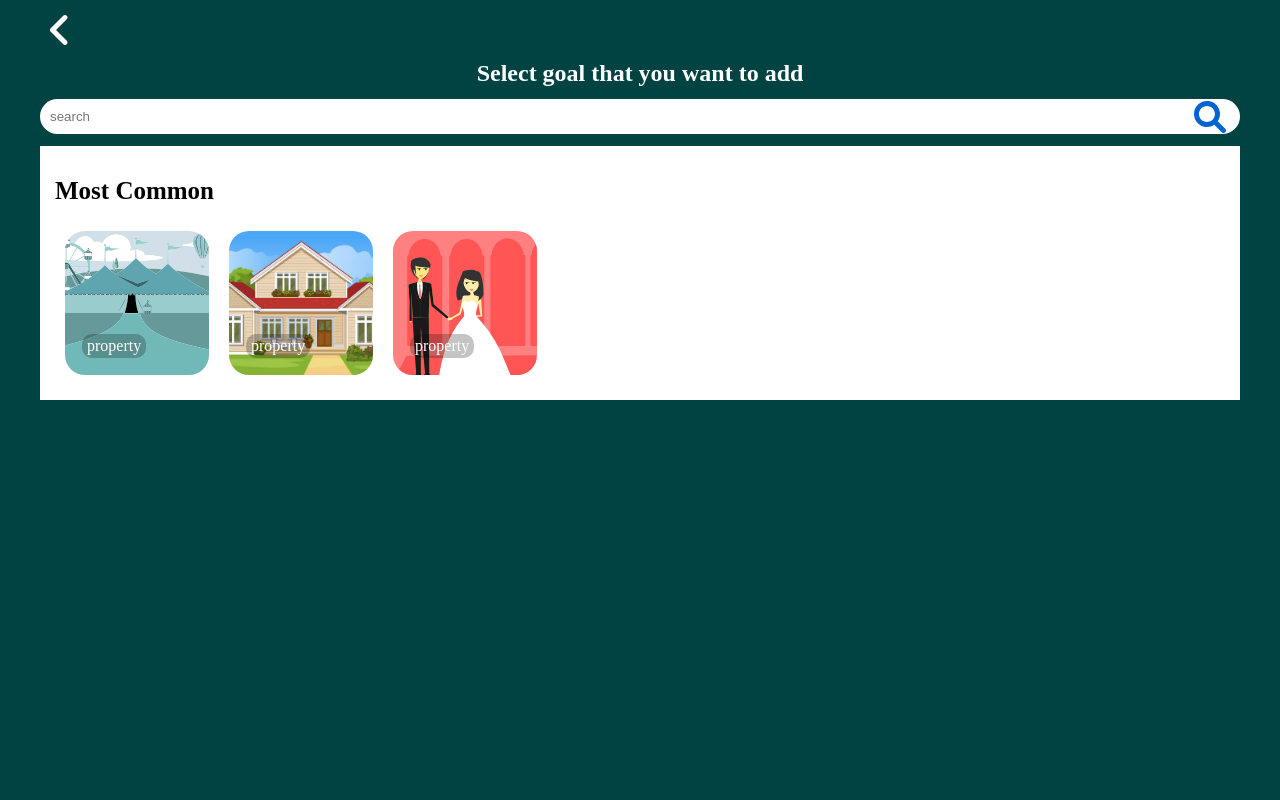
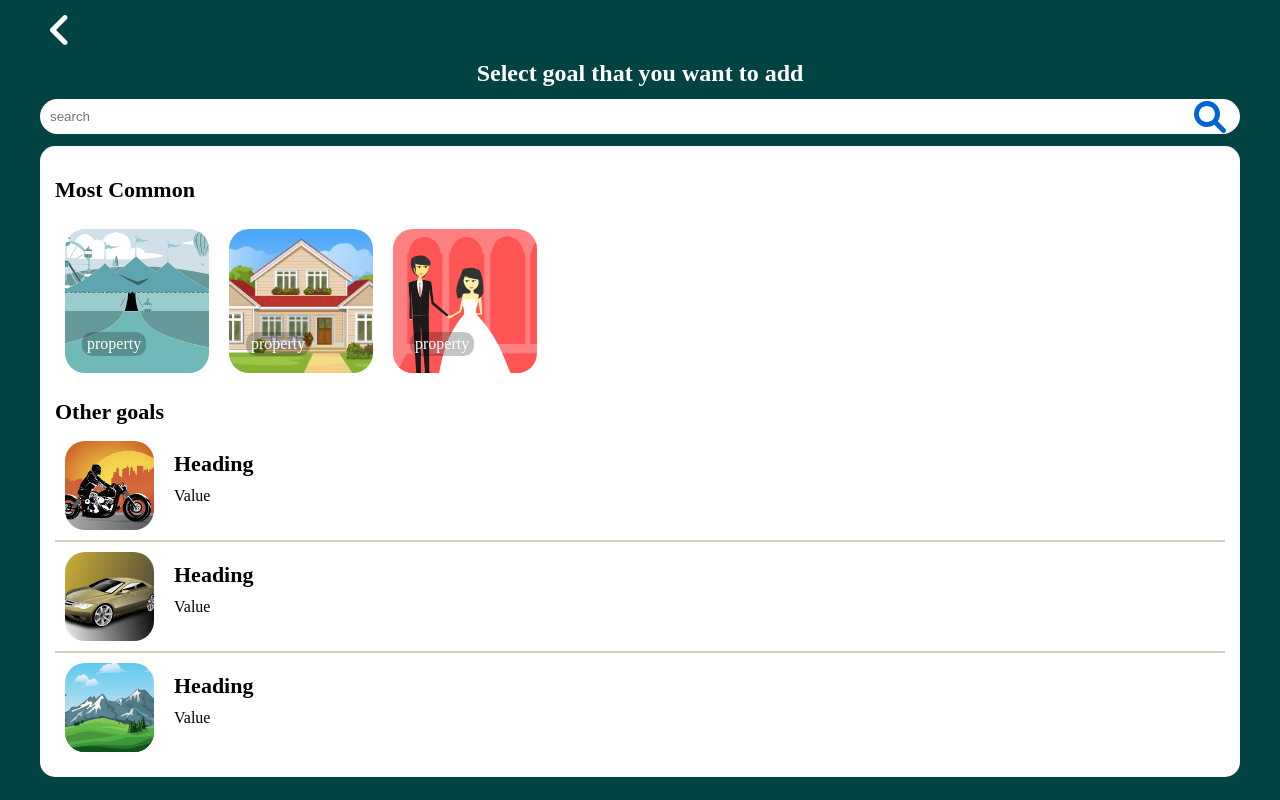
Before and after one commit to Sanjana-027/Track-Your-Budget, an Angular app: page / in a window 1280 px wide. Built offline with nearby package versions, Linux system fonts and the light colour scheme.

Commit message:
[update]

```diff
--- a/src/app/add-goals/add-goals.component.html
+++ b/src/app/add-goals/add-goals.component.html
@@ -27,6 +27,34 @@
                 <p>property</p>
             </div>
         </div>
+
+        <h3>Other goals</h3>
+        <div class="box-content">
+            <div class="content-box1">
+                <img src="../../assets/svg-icons/bike.jpg">
+                <div class="content">
+                    <h3>Heading</h3>
+                    <p>Value</p>
+                </div>
+            </div>
+            <div class="line"></div>
+            <div class="content-box1">
+                <img src="../../assets/svg-icons/car.svg">
+                <div class="content">
+                    <h3>Heading</h3>
+                    <p>Value</p>
+                </div>
+            </div>
+            <div class="line"></div>
+            <div class="content-box1">
+                <img src="../../assets/svg-icons/mountain.svg">
+                <div class="content">
+                    <h3>Heading</h3>
+                    <p>Value</p>
+                </div>
+            </div>
+
+        </div>
     </div>
 
 </div>
--- a/src/app/add-goals/add-goals.component.scss
+++ b/src/app/add-goals/add-goals.component.scss
@@ -38,10 +38,11 @@
     .box {
         background-color: white;
         padding: 15px;
+        border-radius: 15px;
 
         h3 {
             margin: 16px 0;
-            font-size: 25px;
+            font-size: 22px;
         }
 
         .box-head {
@@ -71,5 +72,37 @@
                 }
             }
         }
+
+        .box-content {
+
+            .content-box1 {
+                height: 89px;
+                margin: 10px;
+                aspect-ratio: 1/1;
+                display: flex;
+
+                .content {
+                    margin-left: 20px;
+                    margin-top: 10px;
+
+                    h3 {
+                        margin: 0 0 10px 0;
+                    }
+                }
+            }
+
+
+            img {
+                height: inherit;
+                aspect-ratio: 1/1;
+                object-fit: cover;
+                border-radius: 20px;
+            }
+
+            .line {
+                height: 2px;
+                background: #d0d0ba;
+            }
+        }
     }
 }
```
